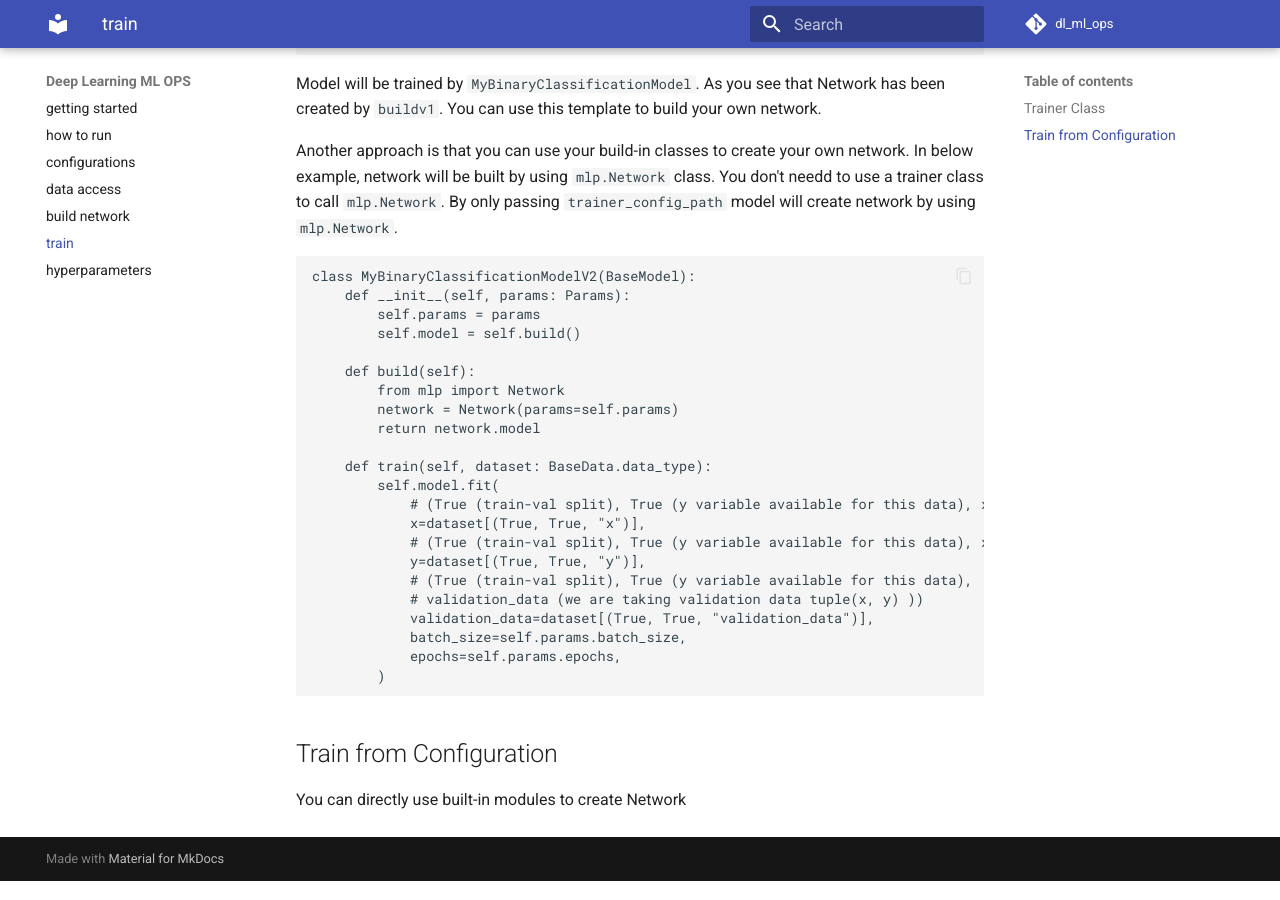
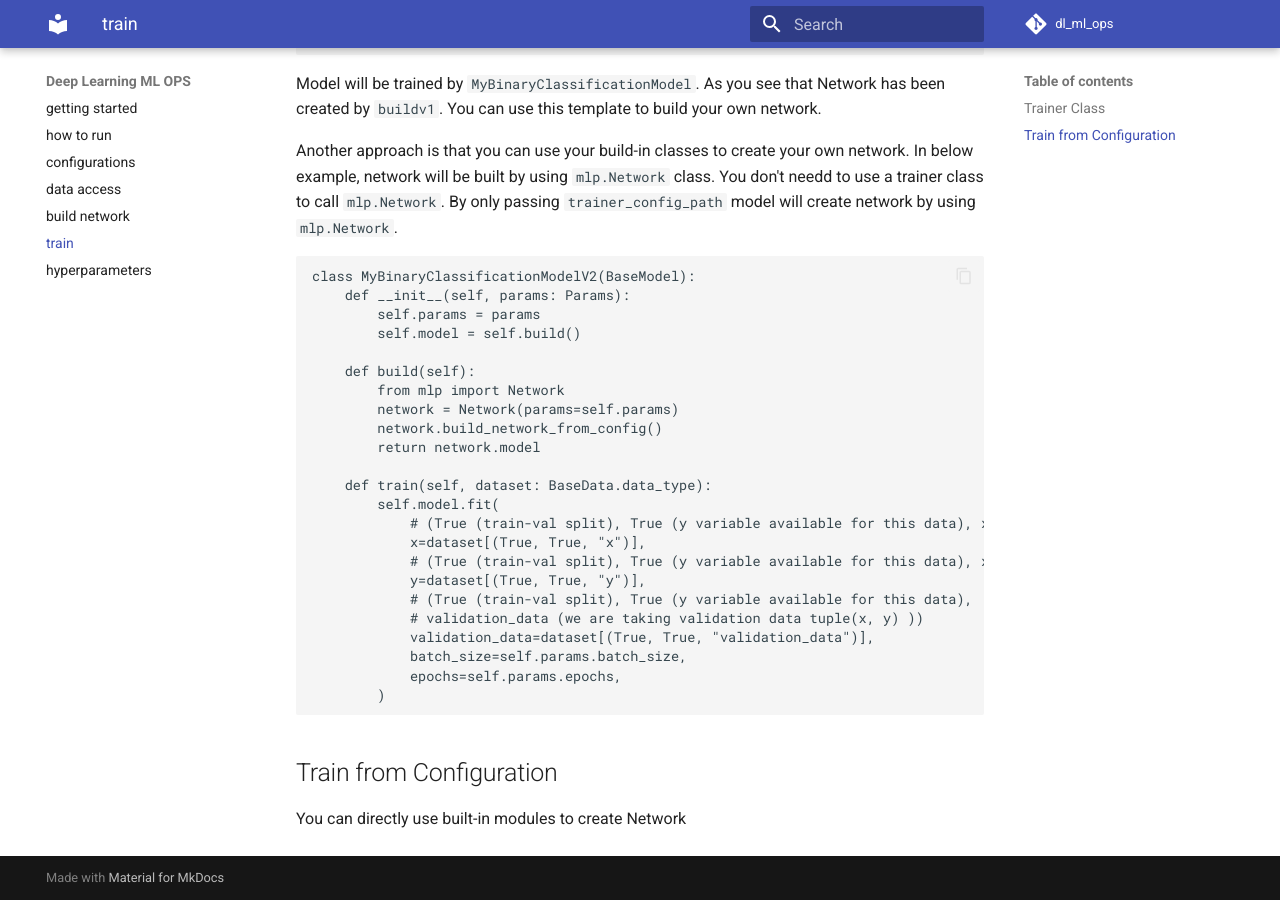
Before and after one commit to caglanakpinar/dl_ml_ops, an MkDocs documentation site: the page built from docs/train.md, in a window 1280 px wide and 900 px high, scrolled down 2370 px. Built offline with MkDocs 1.6.1 and Material for MkDocs 9.7.7, drawn with Linux system fonts in a browser that asks for light colours; comment, search, counter and statistics services are not loaded.

Commit message:
Update train.md

```diff
--- a/docs/train.md
+++ b/docs/train.md
@@ -125,6 +125,7 @@ class MyBinaryClassificationModelV2(BaseModel):
     def build(self):
         from mlp import Network
         network = Network(params=self.params)
+        network.build_network_from_config()
         return network.model
 
     def train(self, dataset: BaseData.data_type):
```
